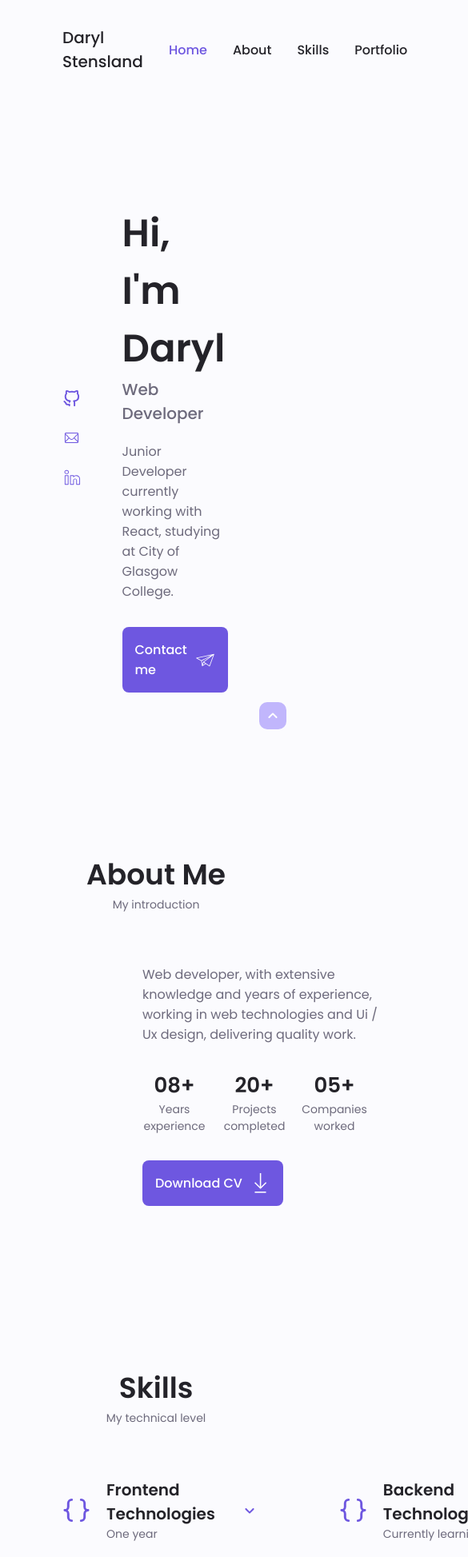
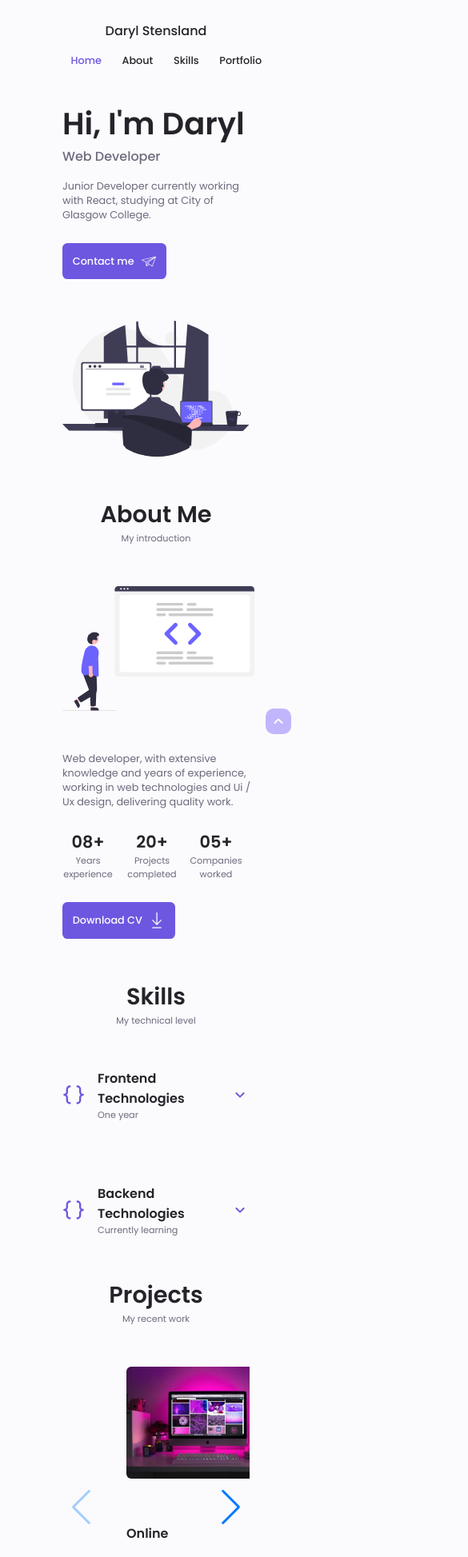
Before and after one commit to darylste/portfolio-project, a React (Create React App) app: page / in a window 390 px wide. Shown: the top 1947 px of the page at 80% size, 585 px wide, since content can reach past the window. Built offline with nearby package versions, Linux system fonts and the light colour scheme.

Commit message:
most components made responsive

```diff
--- a/src/components/atoms/Grid/Grid.style.scss
+++ b/src/components/atoms/Grid/Grid.style.scss
@@ -13,3 +13,21 @@
 		gap: $spacing-md $spacing-md;
 	}
 }
+
+@media only screen and (max-width: 1000px) {
+	.grid {
+		&-2 {
+			grid-template-columns: 1fr;
+			gap: $spacing-lg;
+		}
+	}
+}
+
+@media only screen and (max-width: 650px) {
+	.grid {
+		&-3 {
+			grid-template-columns: 1fr;
+			gap: $spacing-md;
+		}
+	}
+}
--- a/src/components/atoms/Spacer/Spacer.style.scss
+++ b/src/components/atoms/Spacer/Spacer.style.scss
@@ -87,3 +87,20 @@
 		padding-left: $spacing-xxl;
 	}
 }
+
+@media only screen and (max-width: 800px) {
+	.top {
+		&-xxl {
+			padding-top: $spacing-md;
+		}
+	}
+
+	.btm {
+		&-lg {
+			padding-bottom: $spacing-sm;
+		}
+		&-xxl {
+			padding-bottom: $spacing-md;
+		}
+	}
+}
--- a/src/components/molecules/Carousel/Carousel.component.jsx
+++ b/src/components/molecules/Carousel/Carousel.component.jsx
@@ -16,6 +16,18 @@ const Carousel = ({ projects = 0 }) => {
 		<div className='carousel'>
 			<Spacer top='lg' btm='xxl'>
 				<Swiper
+					breakpoints={{
+						// when window width is >= 640px
+						640: {
+							width: 640,
+							slidesPerView: 1,
+						},
+						// when window width is >= 768px
+						768: {
+							width: 768,
+							slidesPerView: 2,
+						},
+					}}
 					pagination={{ clickable: true, el: '.pagination' }}
 					modules={[Navigation, Pagination]}
 					navigation
@@ -26,7 +38,13 @@ const Carousel = ({ projects = 0 }) => {
 								<Spacer left='xxl' right='xxl'>
 									<div className='carousel-slide'>
 										<Grid cols='2'>
-											<img className='carousel-img' src={imgSrc} alt={imgAlt} />
+											<div className='carousel-img-container'>
+												<img
+													className='carousel-img'
+													src={imgSrc}
+													alt={imgAlt}
+												/>
+											</div>
 											<div className='text'>
 												<Typography varient='heading'>{title}</Typography>
 												<Spacer btm='sm' />
--- a/src/components/molecules/Carousel/Carousel.style.scss
+++ b/src/components/molecules/Carousel/Carousel.style.scss
@@ -14,3 +14,19 @@
 	text-align: center;
 	margin-top: $spacing-md;
 }
+
+.swiper-container {
+	width: 480px;
+}
+
+@media screen and (min-width: 640px) {
+	.swiper-container {
+		width: 640px;
+	}
+}
+
+@media screen and (min-width: 768px) {
+	.swiper-container {
+		width: 768px;
+	}
+}
--- a/src/components/molecules/HeroContent/HeroContent.component.jsx
+++ b/src/components/molecules/HeroContent/HeroContent.component.jsx
@@ -15,7 +15,7 @@ const HeroContent = () => {
 		<div className='hero-content'>
 			<Grid cols='2'>
 				<div className='hero-main'>
-					<Spacer right='md'>
+					<Spacer right='md' className='hero-left'>
 						<SocialTab />
 					</Spacer>
 					<div className='hero-text'>
--- a/src/components/molecules/HeroContent/HeroContent.style.scss
+++ b/src/components/molecules/HeroContent/HeroContent.style.scss
@@ -4,4 +4,11 @@
 
 .hero-img {
 	width: 100%;
+	align-self: center;
 }
+
+@media only screen and (max-width: 550px) {
+	.hero-left {
+		display: none;
+	}
+}
--- a/src/components/organisms/Footer/Footer.style.scss
+++ b/src/components/organisms/Footer/Footer.style.scss
@@ -17,3 +17,11 @@ footer {
 		color: $color-primary-light;
 	}
 }
+
+@media only screen and (max-width: 650px) {
+	.left,
+	.footer-nav {
+		margin: 0 auto;
+		text-align: center;
+	}
+}
--- a/src/components/organisms/Header/Header.style.scss
+++ b/src/components/organisms/Header/Header.style.scss
@@ -12,3 +12,13 @@ header {
 	top: 0;
 	background-color: $color-background;
 }
+
+@media only screen and (max-width: 650px) {
+	header {
+		flex-direction: column;
+	}
+
+	.header-logo {
+		margin-bottom: $spacing-sm;
+	}
+}
--- a/src/index.scss
+++ b/src/index.scss
@@ -50,3 +50,21 @@ section {
 .icon-rotate-180 {
 	transform: rotate(180deg);
 }
+
+@media only screen and (max-width: 1000px) {
+	html {
+		font-size: 50%;
+	}
+}
+
+// @media screen and (min-width: 640px) {
+// 	.swiper {
+// 		width: 640px;
+// 	}
+// }
+
+// @media screen and (min-width: 768px) {
+// 	.swiper {
+// 		width: 768px;
+// 	}
+// }
--- a/src/styles/_variables.scss
+++ b/src/styles/_variables.scss
@@ -28,8 +28,9 @@ $font-weight-med: 500;
 $font-weight-semi-bold: 600;
 
 // ***** SPACING *****/
+
+$spacing-xxs: 1rem;
 $spacing-xs: 1.2rem;
-
 $spacing-sm: 2rem;
 $spacing-md: 3.2rem;
 $spacing-lg: 6.4rem;
```
